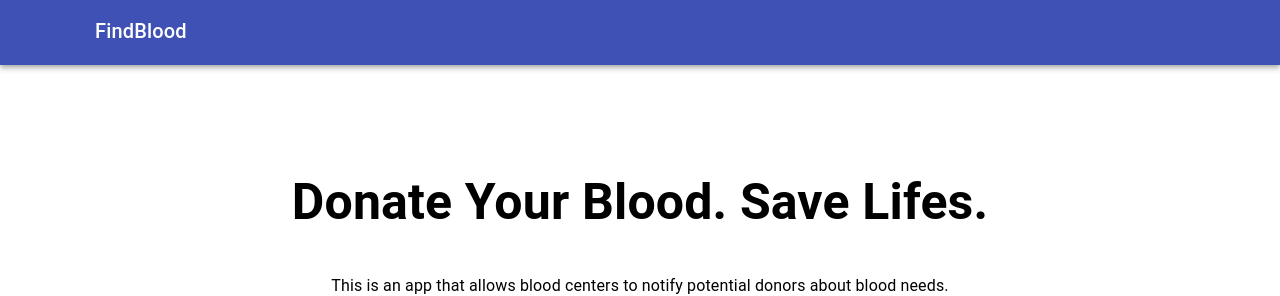
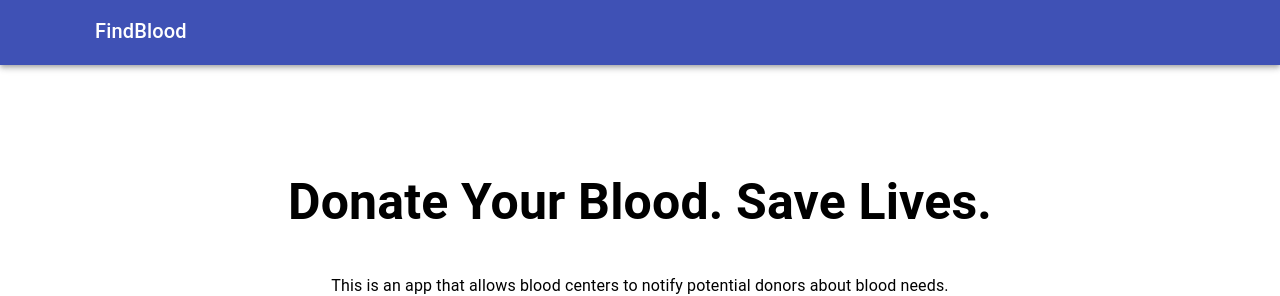
Before and after one commit to MehdyKarmouche/findBlood, a React (Create React App) app in the folder client/: page / in a window 1280 px wide. Shown: the top 296 px of the page. Built offline with nearby package versions, Linux system fonts and the light colour scheme.

Commit message:
Fixed text

```diff
--- a/client/src/components/HomeContent.js
+++ b/client/src/components/HomeContent.js
@@ -61,7 +61,7 @@ function HomeContent() {
       <Container className={classes.containerStyles} >
         <Typography className={classes.typographyStyles} component="div">
             <div className={classes.title}>
-                <h1 className={classes.h1}>Donate Your Blood.  Save Lifes.</h1>
+                <h1 className={classes.h1}>Donate Your Blood.  Save Lives.</h1>
                 <p className={classes.p}>This is an app that allows blood centers to notify potential donors about blood needs. </p>
             </div>
         </Typography>
```
